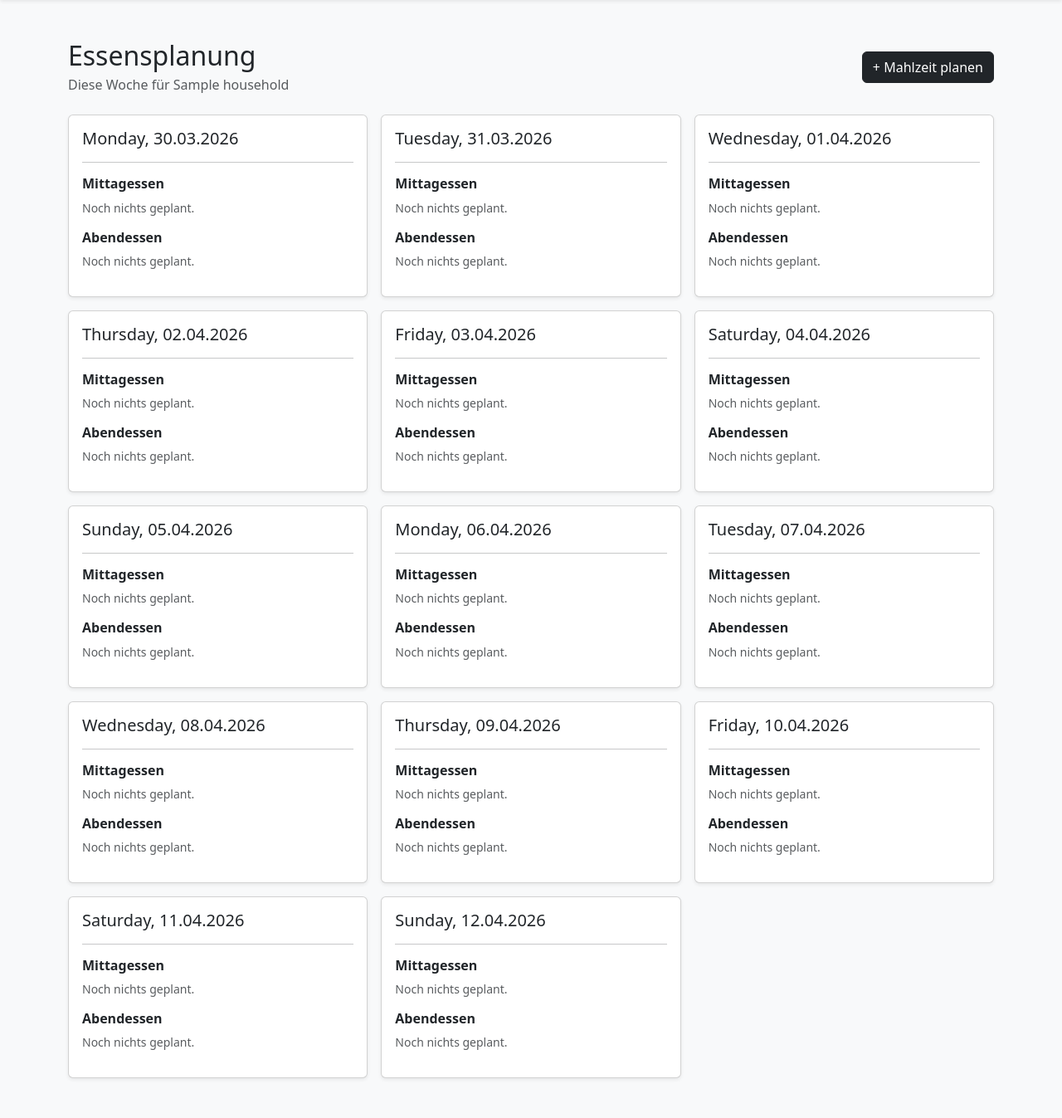
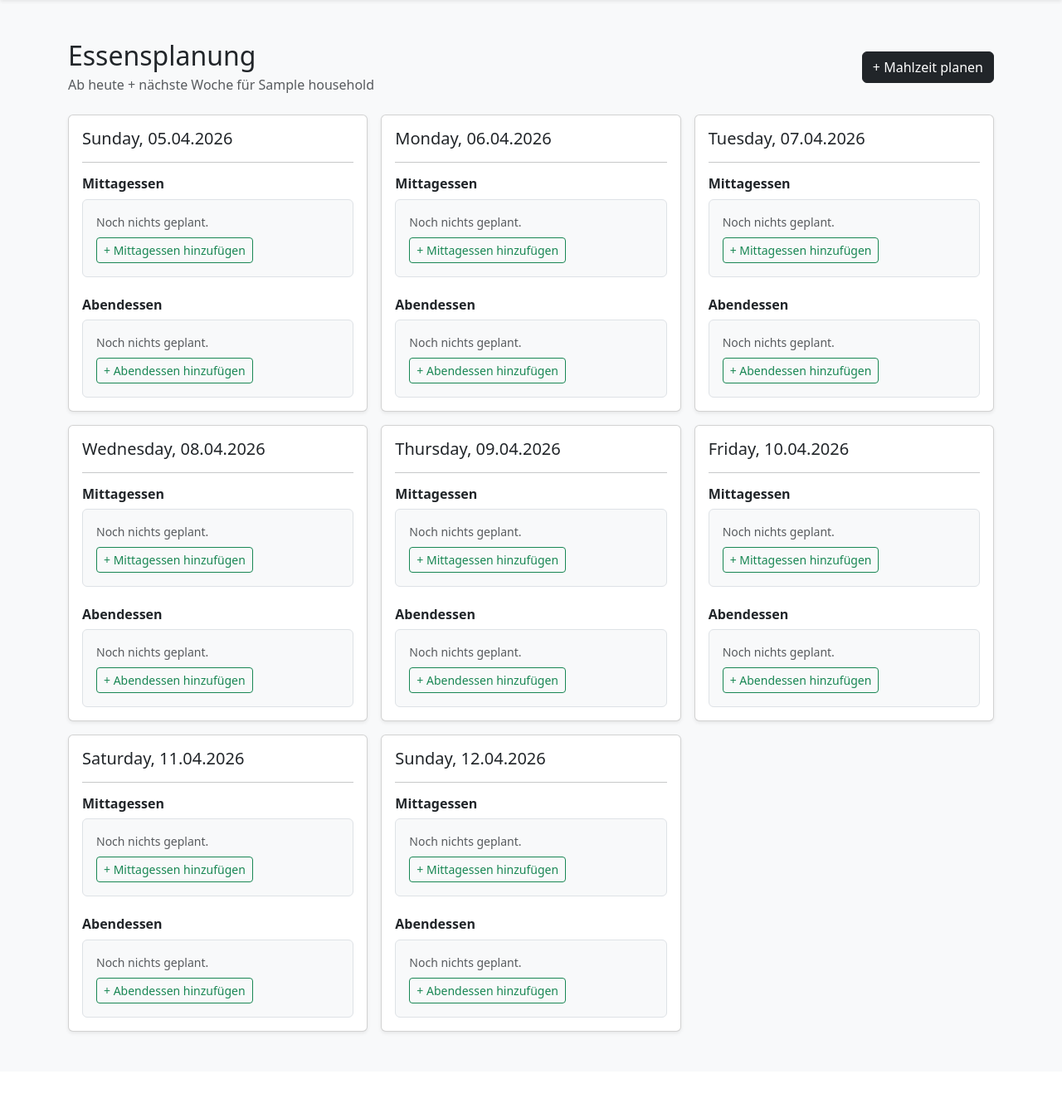
Before and after one commit to codi-wan-hash/Wochi, a Django app: page /meals/ in a window 1280 px wide. Shown: the part 56-1403 px from the top of the page at 83% size. After the commit the page ends 1302 px from the top, so only its background shows below. Run offline with Django 5.2, Linux system fonts and the light colour scheme; a user stored in the database is signed in; tables that the repository leaves empty hold one stand-in row (values such as "Sample post").

Commit message:
added buttons to meal planning to directly add meals and optimized shown days

```diff
--- a/meals/views.py
+++ b/meals/views.py
@@ -1,4 +1,4 @@
-from datetime import timedelta
+from datetime import timedelta, datetime
 from django.contrib.auth.decorators import login_required
 from django.shortcuts import render, redirect, get_object_or_404
 from django.utils import timezone
@@ -10,8 +10,17 @@ from .forms import MealPlanForm, RecipeForm
 
 def get_week_dates():
     today = timezone.localdate()
-    start_of_week = today - timedelta(days=today.weekday())  # Montag
-    return [start_of_week + timedelta(days=i) for i in range(14)]
+    start_of_week = today - timedelta(days=today.weekday()) # monday
+    end_of_next_week = start_of_week + timedelta(days=13) # sunday next week
+
+    week_dates = []
+    current_day = today
+
+    while current_day <= end_of_next_week:
+        week_dates.append(current_day)
+        current_day += timedelta(days=1)
+
+    return week_dates
 
 
 @login_required
@@ -57,7 +66,14 @@ def meal_create(request):
             meal.save()
             return redirect("meal_list")
     else:
-        form = MealPlanForm(household=household)
+        form = MealPlanForm(
+            initial={
+                "date": datetime.strptime(request.GET.get("date"), "%B %d, %Y").date(),
+                "meal_type": request.GET.get("meal_type"),
+            },
+            household=household
+        )
+        print("form", form.initial)
 
     return render(request, "meals/meal_form.html", {
         "form": form,
--- a/templates/meals/meal_list.html
+++ b/templates/meals/meal_list.html
@@ -4,7 +4,7 @@
 <div class="d-flex justify-content-between align-items-center mb-4">
     <div>
         <h1 class="h2 mb-1">Essensplanung</h1>
-        <p class="text-muted mb-0">Diese Woche für {{ household.name }}</p>
+        <p class="text-muted mb-0">Ab heute + nächste Woche für {{ household.name }}</p>
     </div>
     <a href="{% url 'meal_create' %}" class="btn btn-dark">+ Mahlzeit planen</a>
 </div>
@@ -17,36 +17,72 @@
                     <h5 class="card-title">{{ day.date|date:"l, d.m.Y" }}</h5>
                     <hr>
 
-                    <div class="mb-3">
+                    <div class="mb-4">
                         <h6 class="fw-bold">Mittagessen</h6>
+
                         {% if day.lunch %}
-                            <p class="mb-1"><strong>{{ day.lunch.recipe.title }}</strong></p>
-                            <p class="small text-muted mb-2">{{ day.lunch.assigned_to|default:"Niemand kocht" }}</p>
-                            <div class="d-flex gap-2">
-                                <a href="{% url 'meal_update' day.lunch.pk %}" class="btn btn-sm btn-outline-primary">Bearbeiten</a>
-                                <a href="{% url 'meal_delete' day.lunch.pk %}" class="btn btn-sm btn-outline-danger">Löschen</a>
+                            <div class="p-3 rounded border bg-light">
+                                <p class="mb-1"><strong>{{ day.lunch.recipe.title }}</strong></p>
+                                <p class="small text-muted mb-2">
+                                    {{ day.lunch.assigned_to|default:"Niemand kocht" }}
+                                </p>
+                                <div class="d-flex gap-2">
+                                    <a href="{% url 'meal_update' day.lunch.pk %}" class="btn btn-sm btn-outline-primary">
+                                        Bearbeiten
+                                    </a>
+                                    <a href="{% url 'meal_delete' day.lunch.pk %}" class="btn btn-sm btn-outline-danger">
+                                        Löschen
+                                    </a>
+                                </div>
                             </div>
                         {% else %}
-                            <p class="text-muted small">Noch nichts geplant.</p>
+                            <div class="p-3 rounded border bg-light">
+                                <p class="text-muted small mb-2">Noch nichts geplant.</p>
+                                <a href="{% url 'meal_create' %}?date={{ day.date }}&meal_type=lunch"
+                                   class="btn btn-sm btn-outline-success">
+                                    + Mittagessen hinzufügen
+                                </a>
+                            </div>
                         {% endif %}
                     </div>
 
                     <div>
                         <h6 class="fw-bold">Abendessen</h6>
+
                         {% if day.dinner %}
-                            <p class="mb-1"><strong>{{ day.dinner.recipe.title }}</strong></p>
-                            <p class="small text-muted mb-2">{{ day.dinner.assigned_to|default:"Niemand kocht" }}</p>
-                            <div class="d-flex gap-2">
-                                <a href="{% url 'meal_update' day.dinner.pk %}" class="btn btn-sm btn-outline-primary">Bearbeiten</a>
-                                <a href="{% url 'meal_delete' day.dinner.pk %}" class="btn btn-sm btn-outline-danger">Löschen</a>
+                            <div class="p-3 rounded border bg-light">
+                                <p class="mb-1"><strong>{{ day.dinner.recipe.title }}</strong></p>
+                                <p class="small text-muted mb-2">
+                                    {{ day.dinner.assigned_to|default:"Niemand kocht" }}
+                                </p>
+                                <div class="d-flex gap-2">
+                                    <a href="{% url 'meal_update' day.dinner.pk %}" class="btn btn-sm btn-outline-primary">
+                                        Bearbeiten
+                                    </a>
+                                    <a href="{% url 'meal_delete' day.dinner.pk %}" class="btn btn-sm btn-outline-danger">
+                                        Löschen
+                                    </a>
+                                </div>
                             </div>
                         {% else %}
-                            <p class="text-muted small">Noch nichts geplant.</p>
+                            <div class="p-3 rounded border bg-light">
+                                <p class="text-muted small mb-2">Noch nichts geplant.</p>
+                                <a href="{% url 'meal_create' %}?date={{ day.date }}&meal_type=dinner"
+                                   class="btn btn-sm btn-outline-success">
+                                    + Abendessen hinzufügen
+                                </a>
+                            </div>
                         {% endif %}
                     </div>
                 </div>
             </div>
         </div>
+    {% empty %}
+        <div class="col-12">
+            <div class="alert alert-info">
+                Keine Tage zum Anzeigen vorhanden.
+            </div>
+        </div>
     {% endfor %}
 </div>
 {% endblock %}
```
